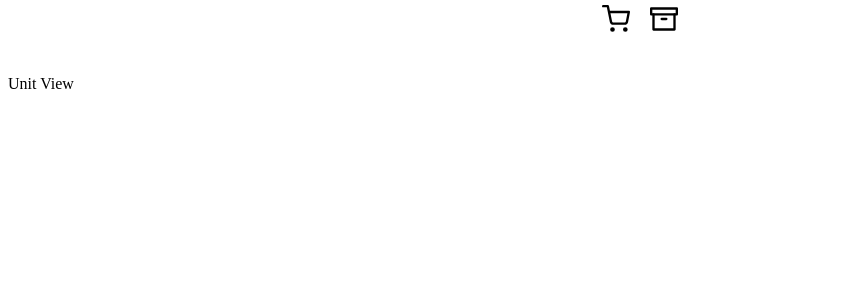
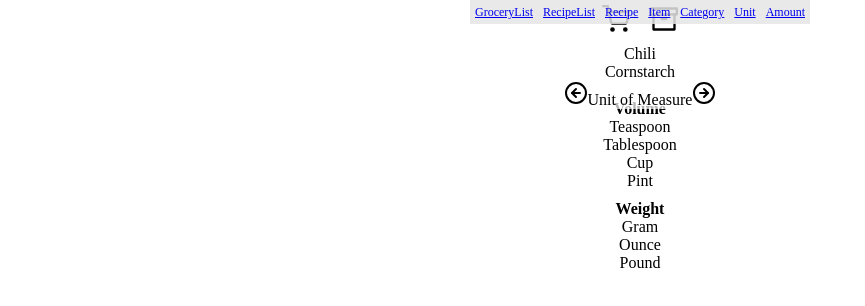
Before and after one commit to NiftyOctopus/lychee-list, a Vue app: page /unit in a window 1280 px wide. Shown: the top 306 px of the page, without its empty margins (0-865 px from the left). Built offline with nearby package versions, Linux system fonts and the light colour scheme.

Commit message:
All of the updates

```diff
--- a/src/App.vue
+++ b/src/App.vue
@@ -1,5 +1,15 @@
 <template>
     <div id='app'>
+        <div id='dev-nav'>
+            <router-link class='link' to='/'>GroceryList</router-link>
+            <router-link class='link' to='/recipes'>RecipeList</router-link>
+            <router-link class='link' to='/recipe/4'>Recipe</router-link>
+            <router-link class='link' to='/item'>Item</router-link>
+            <router-link class='link' to='/category'>Category</router-link>
+            <router-link class='link' to='/unit'>Unit</router-link>
+            <router-link class='link' to='/amount'>Amount</router-link>
+        </div>
+
         <div id='primary-nav'>
             <router-link to='/list'>
                 <img class='icon' src='./assets/icons/shopping-cart.svg'>
@@ -43,6 +53,23 @@
 
 
 <style>
+    #dev-nav {
+        position:   fixed;
+        top:        0;
+        left:       0;
+        right:      0;
+        z-index:    10;
+        padding:    5px;
+        text-align: center;
+        font-size:  12px;
+
+    }
+
+    #dev-nav .link {
+        padding: 5px;
+        background-color: rgba(230, 230, 230, 0.85);
+    }
+
     #primary-nav {
         position:   fixed;
         top:        0;
@@ -58,7 +85,8 @@
     }
 
     .view {
-        margin-top: 75px;
+        margin-top: 100px;
+        text-align: center;
     }
 
     .view-header {
--- a/src/components/ViewHeader.vue
+++ b/src/components/ViewHeader.vue
@@ -1,12 +1,12 @@
 <template>
     <div class='view-header'>
-        <div>{{ recipe.name }}</div>
-        <div>{{ item.name }}</div>
+        <div v-if='recipe'>{{ recipe.name }}</div>
+        <div v-if="this.$route.path != '/item'">{{ item.name }}</div>
 
         <div class='view-title'>
-            <img v-if='back' class='icon' src='../assets/icons/archive.svg'>
+            <img class='icon' src='../assets/icons/arrow-left-circle.svg'>
             <span>{{ title }}</span>
-            <img v-if='fwd' class='icon' src='../assets/icons/archive.svg'>
+            <img v-if='fwd' class='icon' src='../assets/icons/arrow-right-circle.svg'>
         </div>
     </div>
 </template>
@@ -21,7 +21,7 @@
     export default {
         name: 'view-header',
         components: { /* Subcomponents */ },
-        props: ['title', 'crumbs', 'back', 'fwd'],
+        props: ['title', 'fwd'],
         data() { return {
 
         }},
--- a/src/router/index.ts
+++ b/src/router/index.ts
@@ -5,7 +5,7 @@ Vue.use(VueRouter)
 
 const routes: Array<RouteConfig> = [
     {
-        name: 'GroceryList', path: '/list',
+        name: 'GroceryList', path: '/',
         component: () => import('../views/GroceryListView.vue')
     }, {
         name: 'RecipeList', path: '/recipes',
--- a/src/store/index.ts
+++ b/src/store/index.ts
@@ -25,6 +25,11 @@ let recipes:{[index:number]:any} = {
 
 export default new Vuex.Store({
     state: {
+        categories: ['Baking', 'Canned and Dried', 'Dairy', 'Frozen', 'Meat', 'Produce', 'Spices'],
+        units: [
+            { type: 'Volume', units: ['Teaspoon', 'Tablespoon', 'Cup', 'Pint']},
+            { type: 'Weight', units: ['Gram', 'Ounce', 'Pound']}
+        ],
         list: [{
             category: 'Produce',
             items: [
@@ -68,6 +73,9 @@ export default new Vuex.Store({
     mutations: {
         openRecipe(state, id) {
             state.activeRecipeID = id
+        },
+        updateQuery(state, query) {
+            state.query = query
         }
     },
     actions: {
--- a/src/views/AmountView.vue
+++ b/src/views/AmountView.vue
@@ -1,17 +1,17 @@
 <template>
     <div class='amount-view view'>
-        <div class='view-title'>Amount View</div>
+        <view-header title='How much?' fwd=true></view-header>
     </div>
 </template>
 
 
 
 <script>
-    //import SubComponent from '../components/SubComponent'
+    import ViewHeader from '../components/ViewHeader'
 
     export default {
         name: 'amount-view',
-        components: { /* Subcomponents */ },
+        components: { ViewHeader },
         props: [/* Inputs */],
         data() { return { /* Local variables */ }},
         beforeCreate() {},
--- a/src/views/CategoryView.vue
+++ b/src/views/CategoryView.vue
@@ -1,26 +1,27 @@
 <template>
     <div class='category-view view'>
-        <div class='view-title'>Category View</div>
+        <view-header title='Select Category' fwd=true></view-header>
+        <div v-for='category in categories' :key='category'>{{ category }}</div>
     </div>
 </template>
 
 
 
 <script>
-    //import SubComponent from '../components/SubComponent'
+    import ViewHeader from '../components/ViewHeader'
+    import { mapState } from 'vuex'
 
     export default {
         name: 'category-view',
-        components: { /* Subcomponents */ },
+        components: { ViewHeader },
         props: [/* Inputs */],
         data() { return { /* Local variables */ }},
         beforeCreate() {},
         created() {},
         mounted() {},
         updated() {},
-        computed: { /*
-            Creates a new property
-            Updates when any dependant property changes */
+        computed: {
+            ...mapState(['categories']),
         },
         watch: { /*
             Watches an existing property
--- a/src/views/ItemView.vue
+++ b/src/views/ItemView.vue
@@ -1,6 +1,7 @@
 <template>
     <div class='item-view view'>
-        <view-header title='Add Ingredient' :crumbs='crumbs' back=true></view-header>
+        <view-header title='Add Ingredient'></view-header>
+        <div><input type='text' v-model.lazy='item.name'></div>
     </div>
 </template>
 
@@ -8,21 +9,19 @@
 
 <script>
     import ViewHeader from '../components/ViewHeader'
+    import { mapState } from 'vuex'
 
     export default {
         name: 'item-view',
         components: { ViewHeader },
-        props: [/* Inputs */],
-        data() { return {
-            crumbs: [{ name: 'Testasdf' }, { name: 'Teasdfst2' }]
-        }},
+        props: [],
+        data() { return {} },
         beforeCreate() {},
         created() {},
         mounted() {},
         updated() {},
-        computed: { /*
-            Creates a new property
-            Updates when any dependant property changes */
+        computed: {
+            ...mapState(['item']),
         },
         watch: { /*
             Watches an existing property
--- a/src/views/RecipeListView.vue
+++ b/src/views/RecipeListView.vue
@@ -1,6 +1,8 @@
 <template>
     <div id='recipe-list-view' class='view'>
         <div class='view-header'>Recipes</div>
+
+        <div><input type='text' v-model='query'></div>
 
         <div v-for='recipe in recipeList' :key='recipe.name'>
             <router-link :to="'/recipe/' + recipe.id">{{ recipe.name }}</router-link>
@@ -12,6 +14,7 @@
 
 <script>
     //import SubComponent from '../components/SubComponent'
+    import { mapState }   from 'vuex'
     import { mapGetters } from 'vuex'
 
     export default {
@@ -24,7 +27,12 @@
         mounted() {},
         updated() {},
         computed: {
-            ...mapGetters(['recipeList'])
+            //...mapState(['query']),
+            ...mapGetters(['recipeList']),
+            query: {
+                get() { return this.$store.state.query },
+                set(query) { this.$store.commit('updateQuery', query) }
+            }
         },
         watch: { /*
             Watches an existing property
--- a/src/views/UnitView.vue
+++ b/src/views/UnitView.vue
@@ -1,26 +1,31 @@
 <template>
     <div class='unit-view view'>
-        <div class='view-title'>Unit View</div>
+        <view-header title='Unit of Measure' fwd=true></view-header>
+
+        <div v-for='group in units' :key='group.type'>
+            <div class='group-header'>{{ group.type }}</div>
+            <div v-for='unit in group.units' :key='unit'>{{ unit }}</div>
+        </div>
     </div>
 </template>
 
 
 
 <script>
-    //import SubComponent from '../components/SubComponent'
+    import ViewHeader from '../components/ViewHeader'
+    import { mapState } from 'vuex'
 
     export default {
         name: 'unit-view',
-        components: { /* Subcomponents */ },
+        components: { ViewHeader },
         props: [/* Inputs */],
         data() { return { /* Local variables */ }},
         beforeCreate() {},
         created() {},
         mounted() {},
         updated() {},
-        computed: { /*
-            Creates a new property
-            Updates when any dependant property changes */
+        computed: {
+            ...mapState(['units']),
         },
         watch: { /*
             Watches an existing property
```
Also changed, not shown: src/assets/icons/arrow-left-circle.svg (added), src/assets/icons/arrow-right-circle.svg (added), src/components/Search.vue (added), src/components/ViewFooter.vue (added).
